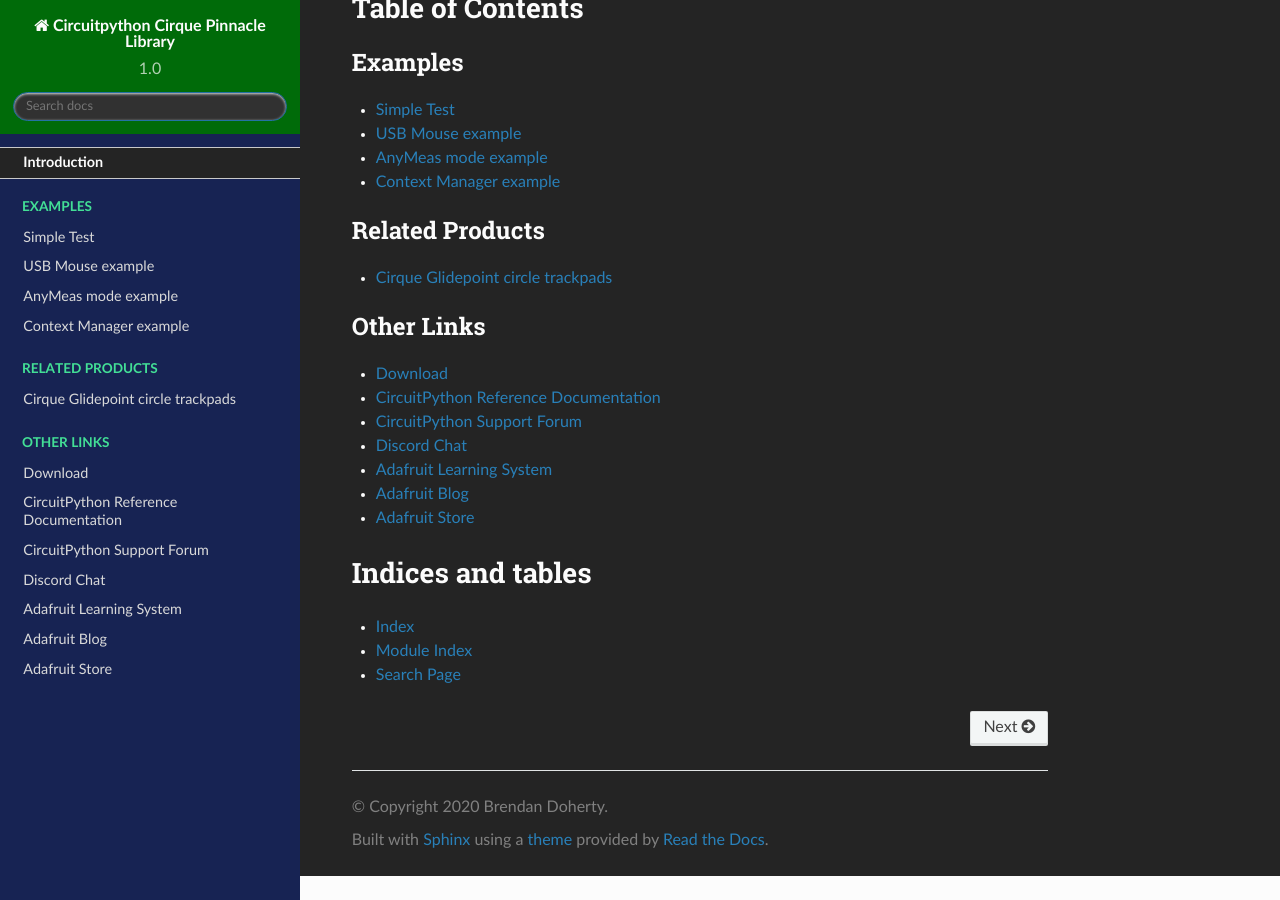
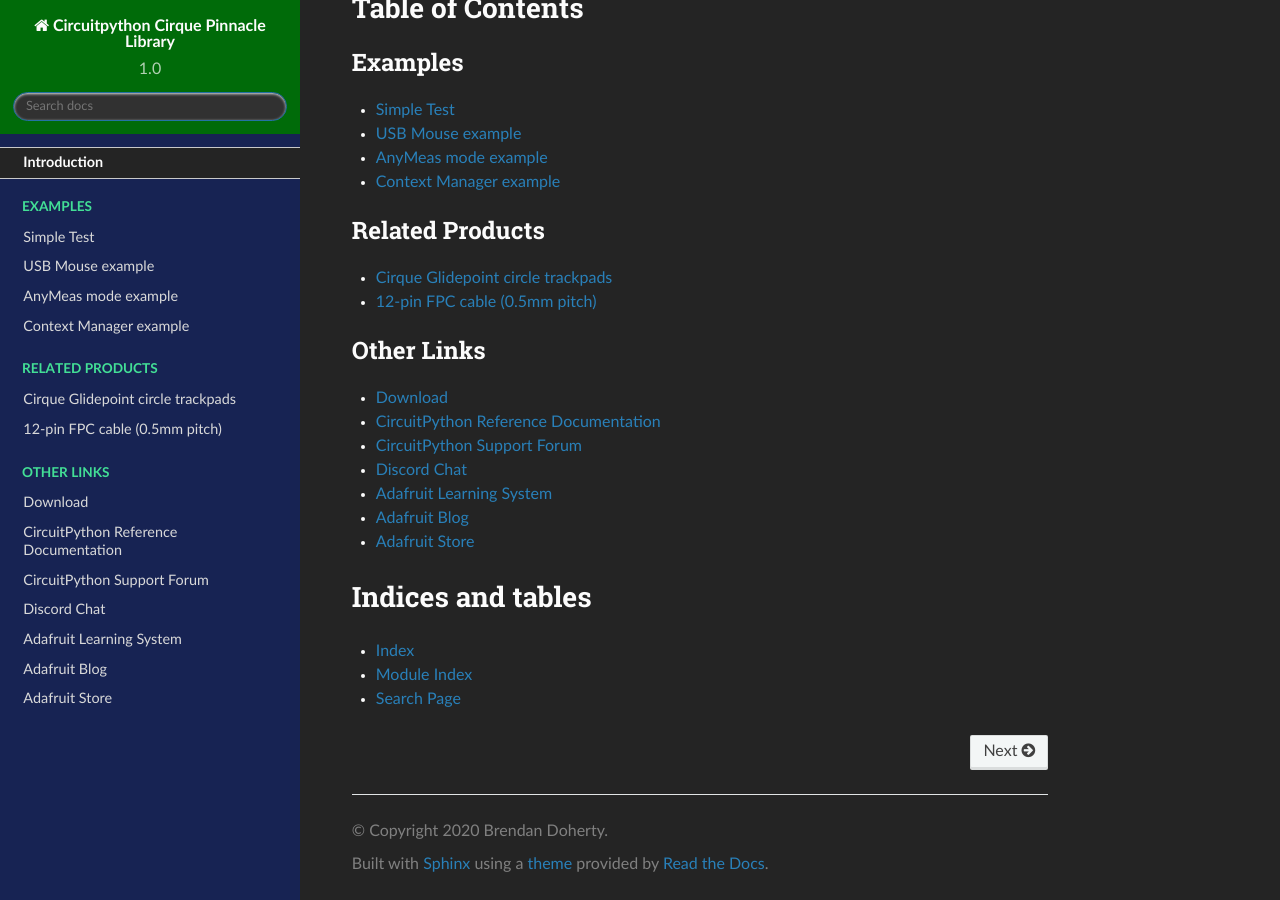
Before and after one commit to 2bndy5/CircuitPython_Cirque_Pinnacle, a Sphinx documentation site: the page built from docs/index.rst, in a window 1280 px wide and 900 px high, scrolled down 4032 px. Built offline with Sphinx 7.4.7 and the Read the Docs theme 2.0.0, drawn with Linux system fonts in a browser that asks for light colours.

Commit message:
(+) mouser link to applicable FPC cables

```diff
--- a/docs/index.rst
+++ b/docs/index.rst
@@ -25,6 +25,7 @@
     :caption: Related Products
 
     Cirque Glidepoint circle trackpads <https://www.mouser.com/Search/Refine?Ntk=P_MarCom&Ntt=118816186>
+    12-pin FPC cable (0.5mm pitch) <https://www.mouser.com/Connectors/FFC-FPC/FFC-FPC-Jumper-Cables/_/N-axro3?P=1yc8ojpZ1z0wxjx>
 
 .. toctree::
     :caption: Other Links
```
